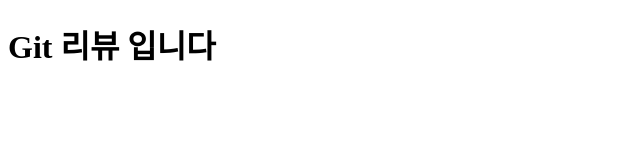
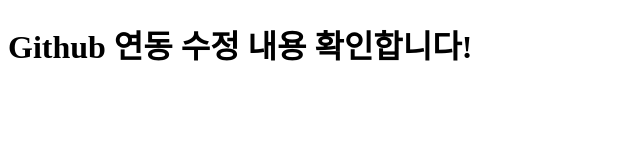
Before and after one commit to ch2ch2jo/git_vscode_review, a plain HTML site: page index.html in a window 1280 px wide. Shown: the whole page, without its empty margins (0-640 px from the left). Drawn offline with Linux system fonts and the light colour scheme.

Commit message:
github연동확인

```diff
--- a/index.html
+++ b/index.html
@@ -8,6 +8,6 @@
 </head>
 <body>
 
-        <h1>Git 리뷰 입니다</h1>
+        <h1>Github 연동 수정 내용 확인합니다!</h1>
 </body>
 </html>
```
